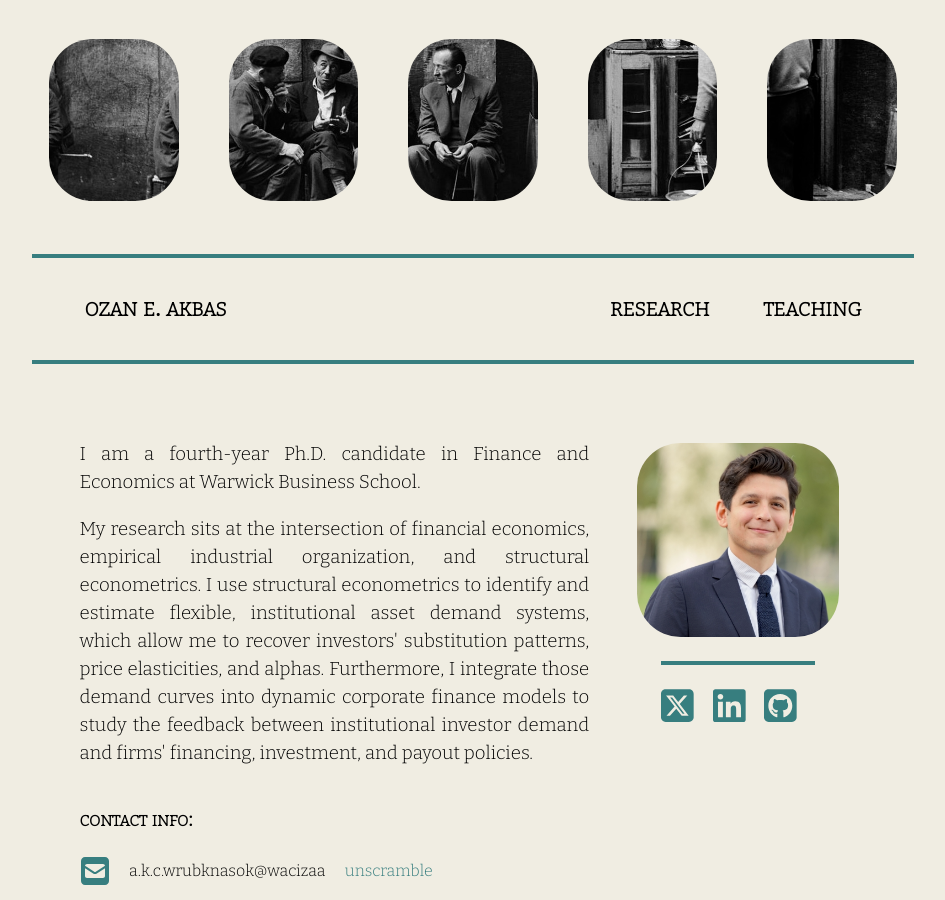
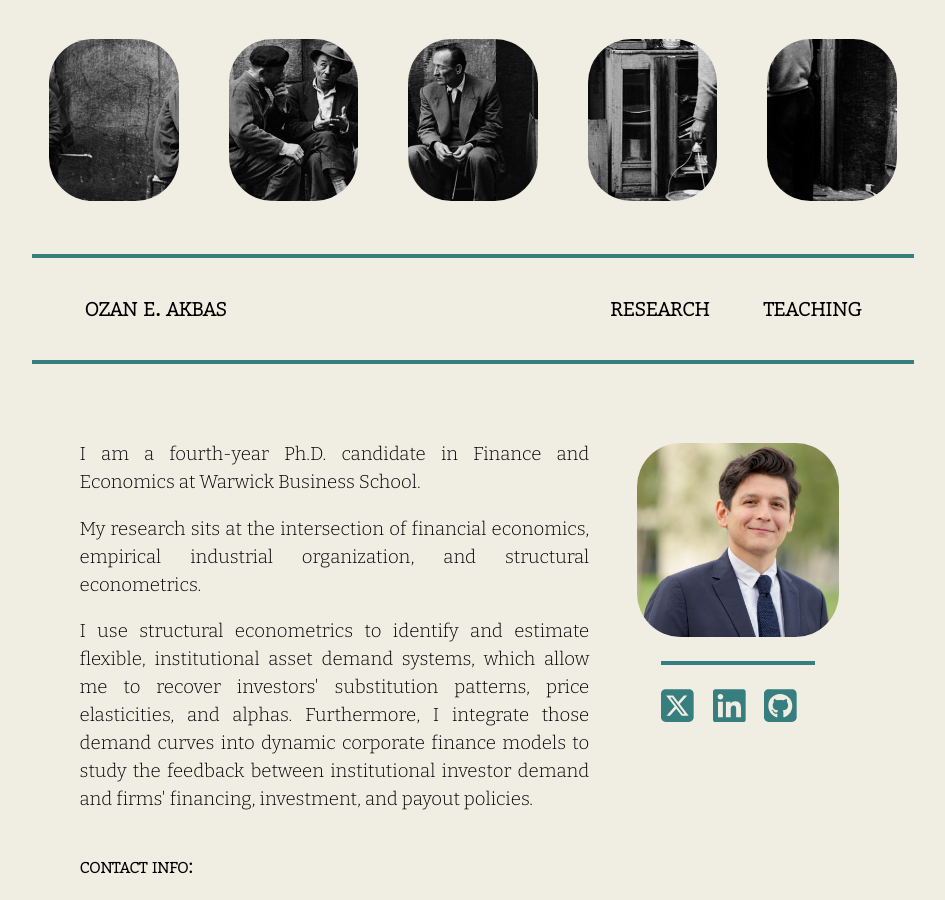
Before and after one commit to ozaneakbas/ozaneakbas.github.io, a Jekyll site: the page built from _posts/2024-07-01-complementarity.markdown, in a window 1280 px wide and 900 px high. Shown: the whole window, without its empty margins (167-1112 px from the left). Built offline with Jekyll 4.4.1, drawn with Linux system fonts in a browser that asks for light colours; nearby versions of some CDN libraries; a style sheet for code colours, icons or effects is not loaded.

Commit message:
Some paper updates.

```diff
--- a/_layouts/default.html
+++ b/_layouts/default.html
@@ -111,10 +111,13 @@
                     <tr>
                         <td class="content-cell" style="vertical-align: top; padding-top: 2em;">
                             <p>
-                            I am a fourth-year Ph.D. candidate in Finance and Economics at Warwick Business School.
+                                I am a fourth-year Ph.D. candidate in Finance and Economics at Warwick Business School.
                             </p>
                             <p>
-                            My research sits at the intersection of financial economics, empirical industrial organization, and structural econometrics. I use structural econometrics to identify and estimate flexible, institutional asset demand systems, which allow me to recover investors' substitution patterns, price elasticities, and alphas. Furthermore, I integrate those demand curves into dynamic corporate finance models to study the feedback between institutional investor demand and firms' financing, investment, and payout policies.
+                                My research sits at the intersection of financial economics, empirical industrial organization, and structural econometrics.
+                            </p>
+                            <p>
+                                I use structural econometrics to identify and estimate flexible, institutional asset demand systems, which allow me to recover investors' substitution patterns, price elasticities, and alphas. Furthermore, I integrate those demand curves into dynamic corporate finance models to study the feedback between institutional investor demand and firms' financing, investment, and payout policies.
                             </p>
                             <p style="margin-top: 2em;">
                             <b style="font-family: 'Bitter', serif; font-variant: small-caps; font-size: 16pt;">contact info:</b>
```
